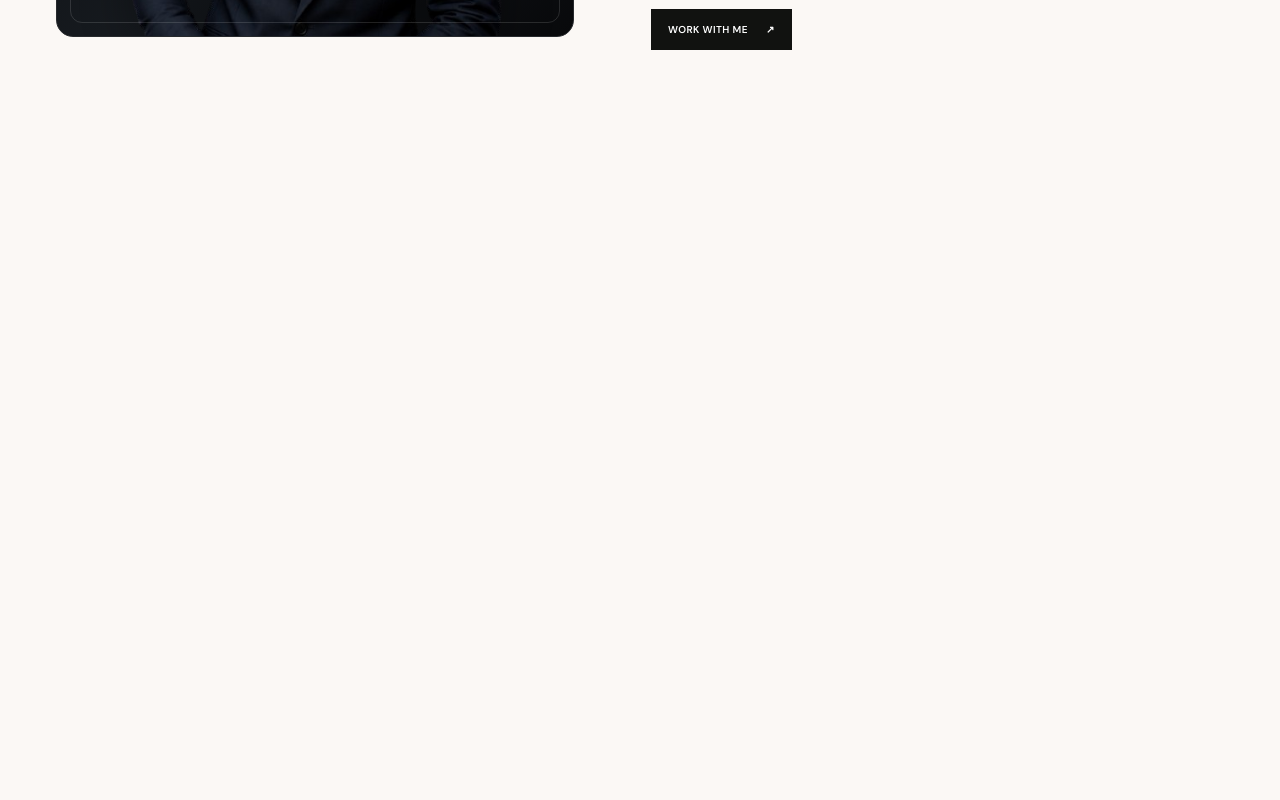
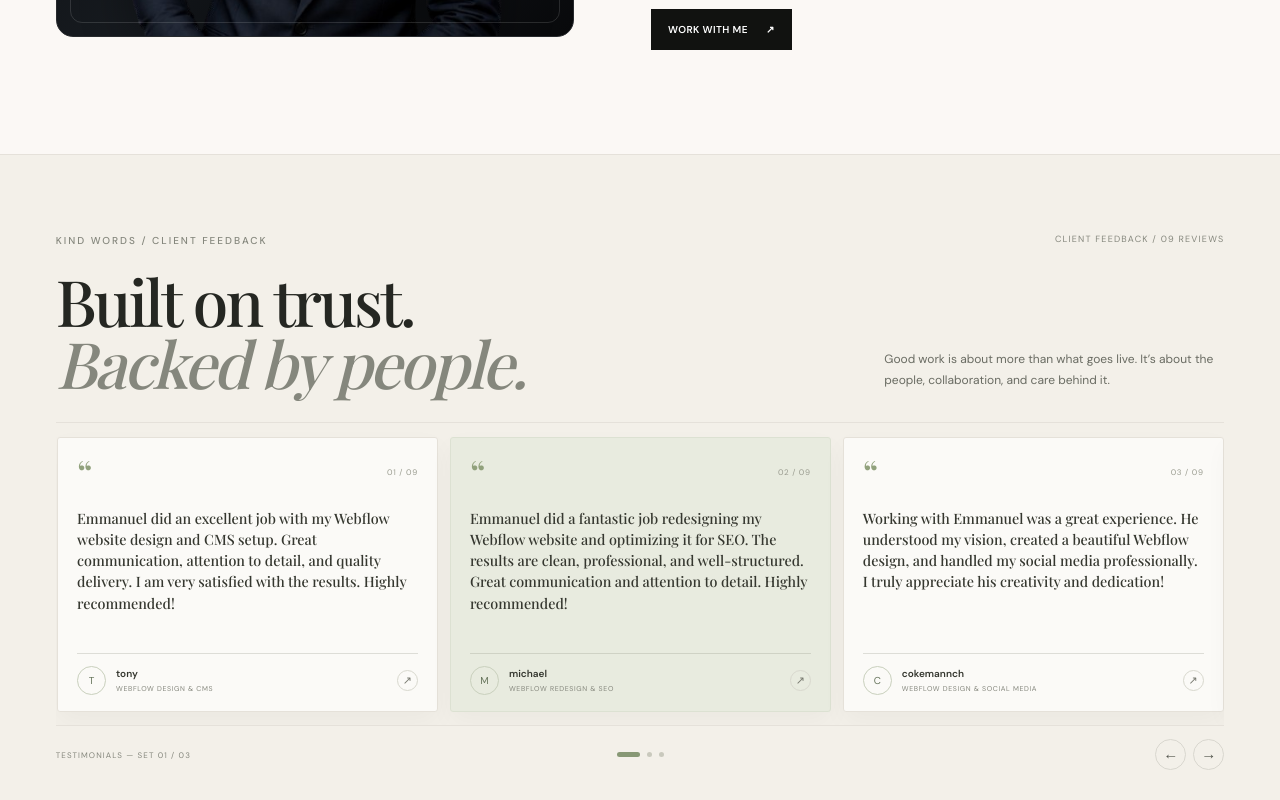
Before and after one commit to diademg/Senior-diamond, a Next.js app: page / in a window 1280 px wide. Shown: the part 4074-4874 px from the top of the page. Before the commit the page ends 4228 px from the top, so only its background shows below. Built offline with nearby package versions, Linux system fonts and the light colour scheme; a web font is replaced by a local one.

Commit message:
Restore testimonials carousel and update heading label

```diff
--- a/src/app/page.tsx
+++ b/src/app/page.tsx
@@ -137,6 +137,24 @@ export default function Home() {
         <a className="about-cta" href="#contact">WORK WITH ME <span aria-hidden="true">↗</span></a>
       </div>
     </section>
+
+    <section className="testimonial-section" id="testimonials" aria-labelledby="testimonial-title">
+      <div className="testimonial-topline"><span className="section-eyebrow">KIND WORDS / CLIENT FEEDBACK</span><span>CLIENT FEEDBACK / 09 REVIEWS</span></div>
+      <div className="testimonial-heading-row"><h2 id="testimonial-title">Built on trust.<br/><em>Backed by people.</em></h2><p>Good work is about more than what goes live. It’s about the people, collaboration, and care behind it.</p></div>
+      <div className="testimonial-carousel" aria-live="polite"><div className="testimonial-track" style={{ "--testimonial-page": testimonialPage } as React.CSSProperties}>
+        {testimonialPages.map((page, pageIndex) => <div className="testimonial-page" key={pageIndex}>
+          {page.map((item, itemIndex) => <article className={`testimonial-card ${itemIndex === 1 ? "testimonial-card-featured" : ""}`} key={item.name}>
+            <div className="testimonial-card-top"><span className="testimonial-quote-mark">“</span><span>{String(pageIndex * 3 + itemIndex + 1).padStart(2, "0")} / 09</span></div>
+            <blockquote>{item.quote}</blockquote>
+            <div className="testimonial-card-credit"><span className="testimonial-avatar">{item.name === "Client feedback" ? "C" : item.name.charAt(0).toUpperCase()}</span><div><strong>{item.name}</strong><span>{item.service}</span></div><span className="testimonial-card-arrow">↗</span></div>
+          </article>)}
+        </div>)}
+      </div></div>
+      <div className="testimonial-controls"><span className="testimonial-count">TESTIMONIALS — SET {String(testimonialPage + 1).padStart(2, "0")} / 03</span>
+        <div className="testimonial-dots" aria-label="Choose testimonial page">{testimonialPages.map((_, i) => <button key={i} type="button" className={testimonialPage === i ? "active" : ""} aria-label={`Show testimonial set ${i + 1}`} aria-pressed={testimonialPage === i} onClick={() => setTestimonialPage(i)}/>)}</div>
+        <div className="testimonial-arrows"><button type="button" aria-label="Previous testimonials" onClick={() => setTestimonialPage((current) => (current + 2) % 3)}>←</button><button type="button" aria-label="Next testimonials" onClick={() => setTestimonialPage((current) => (current + 1) % 3)}>→</button></div>
+      </div>
+    </section>
     <div id="faq"/><div id="contact"/>
   </main>;
 }
```
